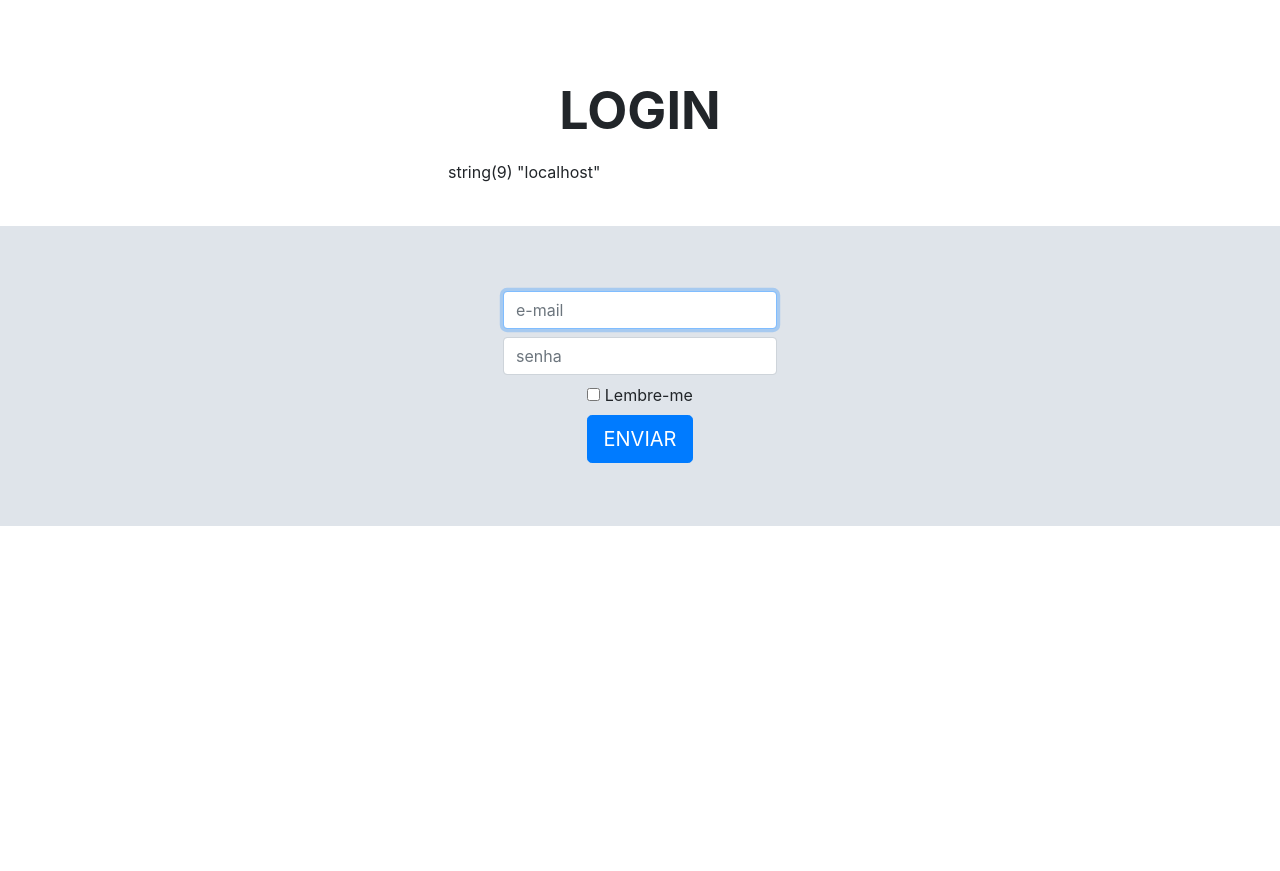
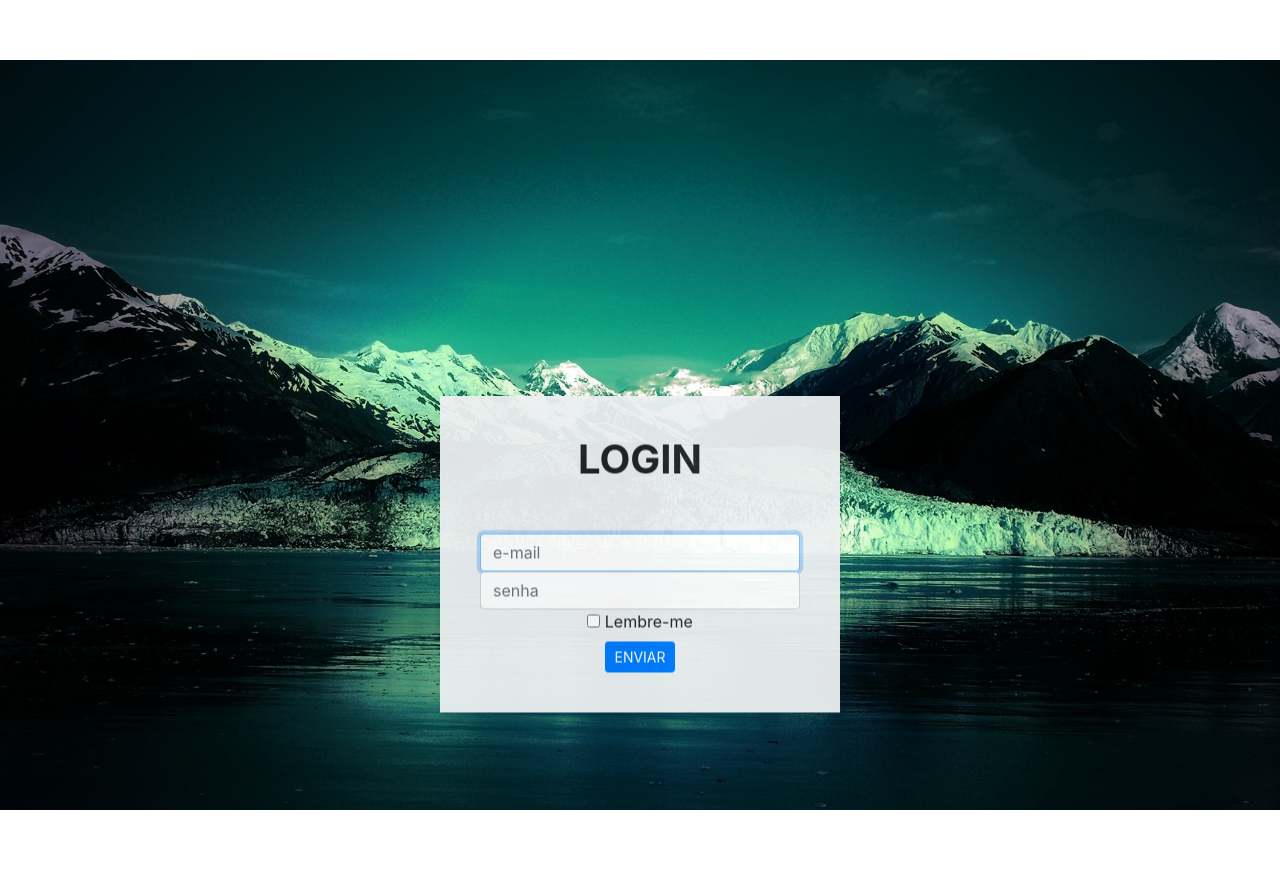
Before and after one commit to magnumcosta/aprendizagem, a PHP site: page / in a window 1280 px wide. Before the commit the page ends 526 px from the top, so only its background shows below. Run offline with PHP 8.4, Linux system fonts and the light colour scheme; data that the repository does not hold is empty.

Commit message:
novo template admin

```diff
--- a/css/estilo.css
+++ b/css/estilo.css
@@ -1,60 +1,51 @@
 
 body {
+    margin: 0;
+    padding: 0;
+    font-family: sans-serif;
+    background-color: #5f27cd;
+}
 
-    text-align: center;
+ img {
+    width: 100%;
+    height: 750px;
+    margin-top: 60px;
+
 }
 
 
+.box {
+
+    margin-top: -20%;
+    margin-left: 50%;
+    margin-right: 50%;
+    text-align: center;
+    width: 400px;
+    opacity: 0.95;
+    padding: 40px;
+    position: relative;
+    /* top: 50%;
+    left: 50%*/
+    transform: translate(-50%,-50%);
+    background-color: #ecf0f1;
 
 
+.box h1 {
 
+    color: : #f7f1e3;
+}
 
-.navigation{
+.box input[type="email"], .box input[type="password"]{
 
-height: 100%;
-
-width:400px;
-
-
+    margin: 20px-auto;
+    display: block;
+    padding: 14px  10px;
 
 }
 
-/*
-.form-signin {
+.box input[type="checkbox"]{
 
-    width: 100%;
-    max-width: 330%;
-    padding: 100px;
-    margin: auto;
-    /*top: 50Px;
-    margin-right: auto;
-    margin-left: auto;
+
+    margin-top: 40px;
     position: relative;
 }
-
-.form-signin .form-control{
-
-    position: relative;
-    height: auto;
-    box-sizing: border-box;
-    padding: 10px;
-    font-size: 16px;
-}
-
-.form-signin .form-control:focus {
-    z-index: 2;
-}
-
-.form-signin input[type="email"]{
-    margin-bottom: -1px;
-    border-top-left-radius: 0;
-    border-top-right-radius: 0;
-}
-
-.form-signin input[type="password"]{
-    margin-bottom: 10px;
-    border-top-left-radius: 0;
-    border-top-right-radius: 0;
-}
-
-*/
--- a/index.php
+++ b/index.php
@@ -8,25 +8,28 @@ require './_app/Config.inc.php';
     <head>
         <meta charset="UTF-8">
         <title>admin</title>
-        <link rel="stylesheet" href="css/style.css">
+        <!--<link rel="stylesheet" href="css/style.css">-->
+        <link rel="stylesheet" href="css/estilo.css">
         <link rel="stylesheet" href="lib/bootstrap/bootstrap.min.css" />
         <link href='http://fonts.googleapis.com/css?family=Open+Sans:400,600,800' rel='stylesheet' type='text/css'>
 
     </head>
     <body>
 
-        <div class="navigation">
+              <img src="img/dev3.jpg">
+
+
+                <form class="box" action="" method="post">
+
                     <h1><b>LOGIN</b></h1>
-        </div>
 
-        <div class="alerta-sistema">
                     <?php // procedimento responsável em executar o acesso ao painel ou recusá-lo  caso o este acesso seja restrito
                     $sessao = new sessao(3); //classe que auxilia a iniciar o acesso ao sistema
                     if ($sessao->CheckLogin()):
                         header('location:painel.php');
                     endif;
                     $hostname = gethostbyaddr($_SERVER['REMOTE_ADDR']);
-            var_dump($hostname);
+                    //var_dump($hostname);
 
                     $datalogin = filter_input_array(INPUT_POST,FILTER_DEFAULT);
 
@@ -50,39 +53,22 @@ require './_app/Config.inc.php';
                             MGErro('Sessão encerrada com sucesso.', MG_ACCEPT);
                         endif;
                     endif;
+                    ?>
 
-            ?>
+
+                            <input type="email" name="user" class="form-control" placeholder="e-mail" autofocus/>
+
+                            <input type="password" name="pass" class="form-control" placeholder="senha"/>
+
+
+                            <input type="checkbox" value="remember-me">
+                            <label>Lembre-me</label>
+
+
+                    <div>
+                            <button class="btn btn-sm   btn-primary" name="AdminLogin" value="Logar" type="submit"> ENVIAR </button><br>
                     </div>
 
-         <div class="formulario">
-
-
-                <form class="form-signin" action="" method="post">
-                    <!--textbox E-mail-->
-
-                    <div>
-                        <label  for="endereço de e-mail">
-                            <input type="email" name="user" class="form-control" placeholder="e-mail" autofocus/>
-                        </label>
-                    </div>
-
-                    <div>
-                        <!--text-box senha-->
-                        <label for="senha">
-                            <input type="password" name="pass" class="form-control" placeholder="senha"/>
-                        </label>
-                    </div>
-
-                    <div class="checkbox mb3">
-                        <label>
-                            <input type="checkbox" value="remember-me">
-                                Lembre-me
-                        </label>
-                    </div>
-                    <div>
-                            <button class="btn btn-lg   btn-primary" name="AdminLogin" value="Logar" type="submit"> ENVIAR </button><br>
-                    </div>
-         </div>
         <script type="text/javascript" src="lib/jquery/jquery.min.js"></script>
         <script type="text/javascript" src="lib/js/bootstrap.min.js"></script>
     </body>
```
Also changed, not shown: img/dev1.jpeg (added), img/dev2.jpg (added), img/dev3.jpg (added). Lines whose indentation alone changed are shown as unchanged.
